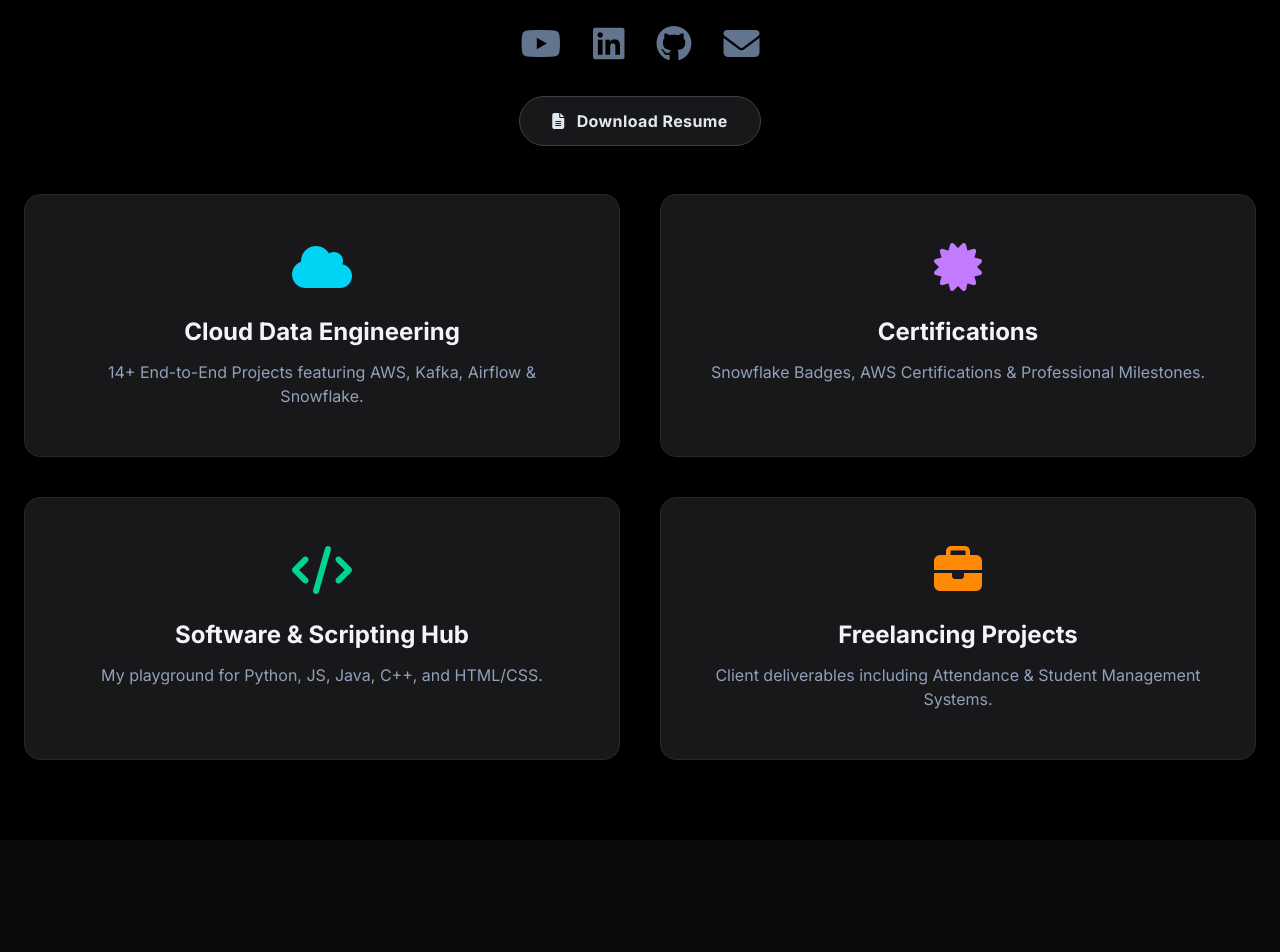
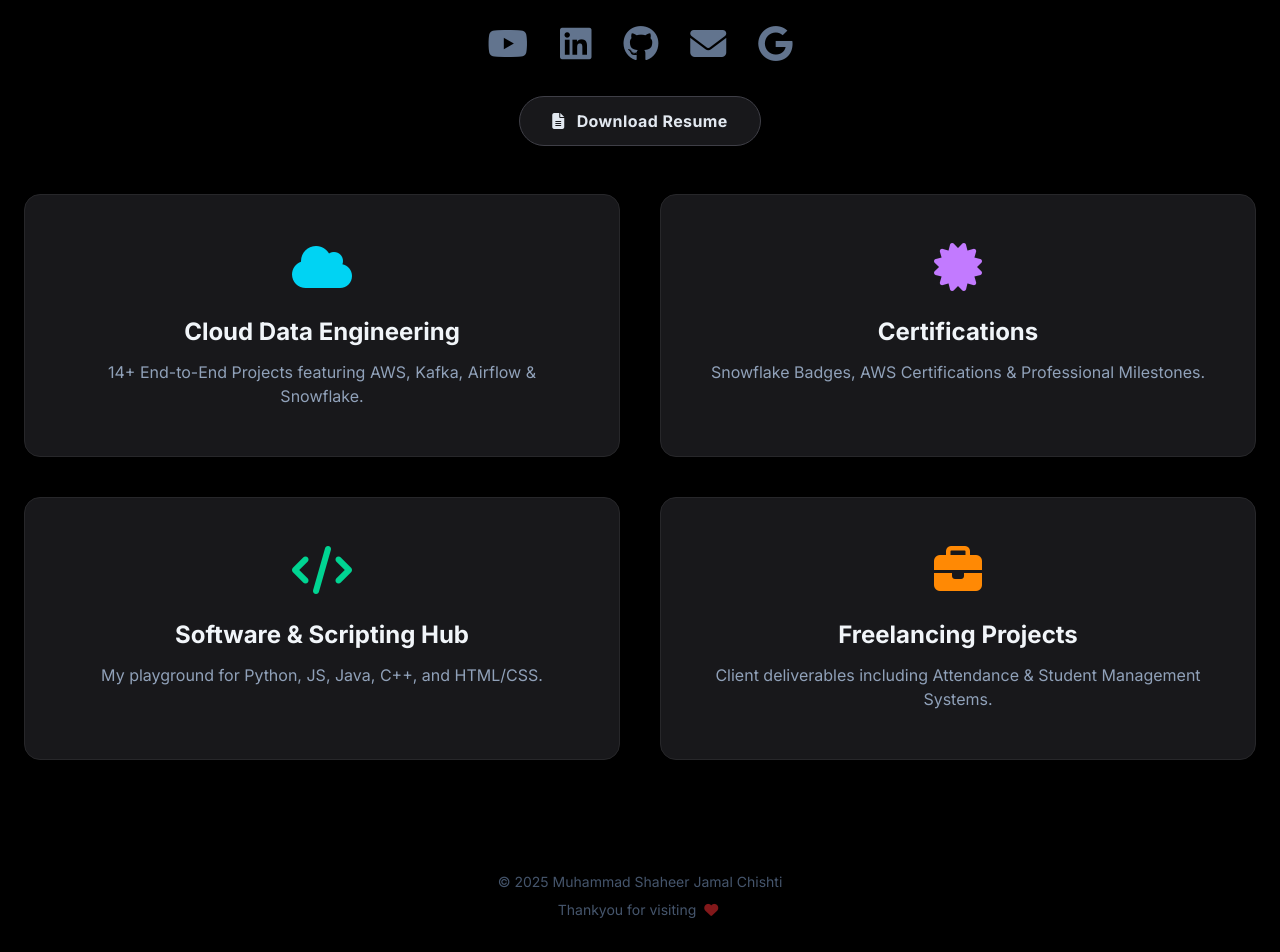
Before and after one commit to ShaheerJamalChishti90/ShaheerJamal-Portfolio, a Next.js app: page / in a window 1280 px wide. Shown: the part 248-1200 px from the top of the page. Before the commit the page ends 1088 px from the top, so only its background shows below. Built offline with nearby package versions, Linux system fonts and the light colour scheme.

Commit message:
ShaheerJamal Portfolio

```diff
--- a/src/app/page.tsx
+++ b/src/app/page.tsx
@@ -45,7 +45,7 @@ const App: React.FC = () => {
           Building scalable data pipelines with Kafka, Snowflake, and AWS.
         </p>
 
-        {/* --- SOCIAL ICONS & EMAIL --- */}
+        {/* --- SOCIAL ICONS & DUAL EMAIL --- */}
         <div className="flex items-center gap-8 mb-8">
 
             {/* 1. YouTube */}
@@ -78,16 +78,24 @@ const App: React.FC = () => {
               <i className="fab fa-github"></i>
             </a>
 
-            {/* 4. Email (UPDATED: Opens Gmail in Browser) */}
+            {/* 4. Standard Email (Envelope Icon) - Best for Mobile Apps/Outlook */}
             <a
-              // This special link forces Gmail to open in the browser
+              href="mailto:shaheer.jamal09@gmail.com"
+              className="text-4xl text-slate-500 hover:text-[#EA4335] transition-all duration-300 hover:scale-125 hover:shadow-lg hover:shadow-red-500/20 rounded-full"
+              title="Send Email (App)"
+            >
+              <i className="fas fa-envelope"></i>
+            </a>
+
+            {/* 5. Web Gmail (Google Icon) - Best for PC Browser */}
+            <a
               href="https://mail.google.com/mail/?view=cm&fs=1&to=shaheer.jamal09@gmail.com"
               target="_blank"
               rel="noopener noreferrer"
               className="text-4xl text-slate-500 hover:text-[#EA4335] transition-all duration-300 hover:scale-125 hover:shadow-lg hover:shadow-red-500/20 rounded-full"
-              title="Send Email via Gmail"
+              title="Open in Gmail Web"
             >
-              <i className="fas fa-envelope"></i>
+              <i className="fab fa-google"></i>
             </a>
         </div>
 
@@ -95,7 +103,7 @@ const App: React.FC = () => {
         <div>
           <a
             href="/resume.pdf"
-            download="Shaheer_Jamal_Resume" // Forces browser to download the file
+            download="Shaheer_Jamal_Resume"
             target="_blank"
             className="
               relative inline-flex items-center gap-3 px-8 py-3
@@ -206,6 +214,15 @@ const App: React.FC = () => {
         )}
       </div>
 
+      {/* --- FOOTER --- */}
+      <footer className="text-center py-8 text-slate-600 text-sm relative z-10">
+        <p>
+          &copy; {new Date().getFullYear()} Muhammad Shaheer Jamal Chishti
+        </p>
+        <p className="mt-2">
+          Thankyou for visiting <i className="fas fa-heart text-red-900 mx-1"></i>
+        </p>
+      </footer>
     </div>
   );
 };
```
